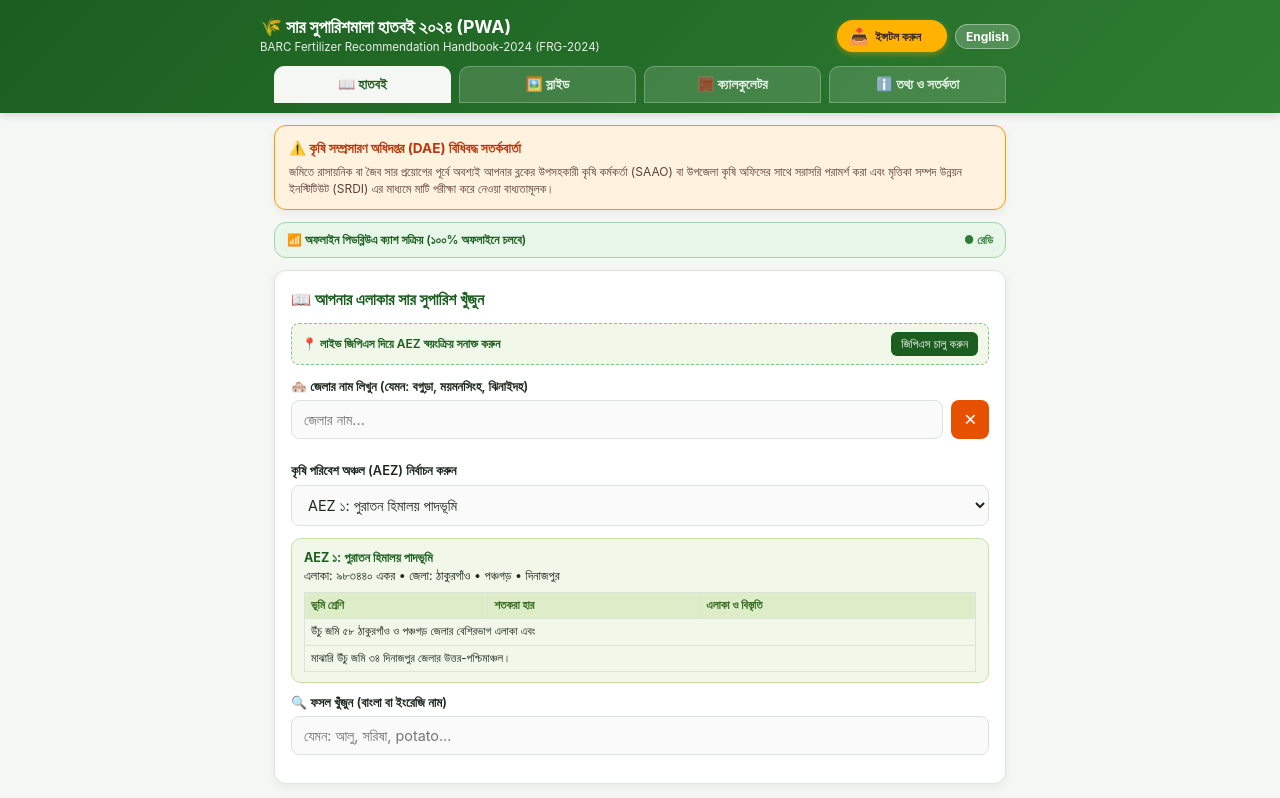
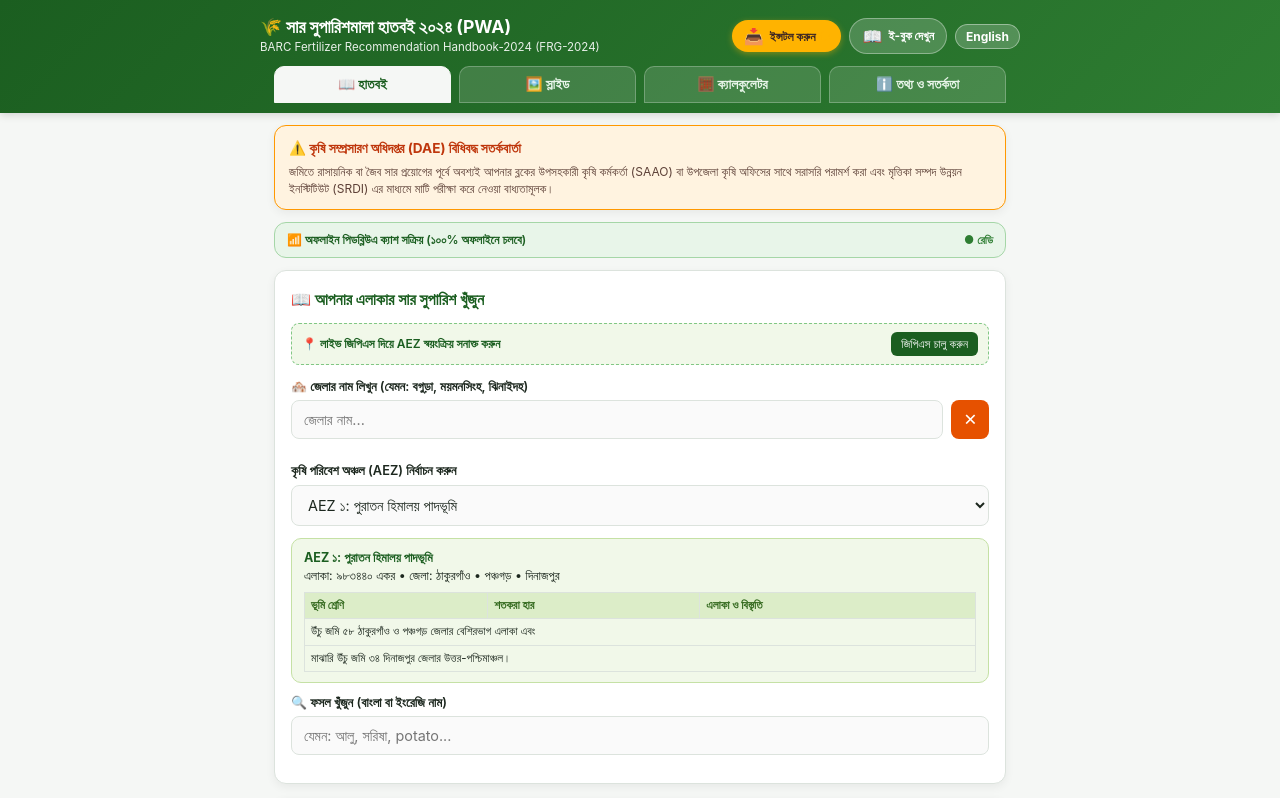
Before and after one commit to moniruzjaman/fertilizer-handbook-2024, a website: page pwa/index.html in a window 1280 px wide. Shown: the top 798 px of the page. Drawn offline with Linux system fonts and the light colour scheme.

Commit message:
feat(ui): add navigation button for visual ebook
Add a new navigation button to the PWA header that links to the
FRG-2024 Visual Ebook. The button includes responsive styling that
shows only an icon on small screens and both icon and text on larger
screens, along with localization support for English and Bengali.

```diff
--- a/pwa/index.html
+++ b/pwa/index.html
@@ -53,6 +53,11 @@
     .install-tooltip kbd { background: rgba(255,255,255,0.15); padding: 1px 5px; border-radius: 4px; font-family: monospace; font-size: 0.65rem; }
     .install-hint-dot { width: 8px; height: 8px; background: #FFB300; border-radius: 50%; animation: pulse 2s infinite; flex-shrink: 0; }
     @keyframes pulse { 0%, 100% { opacity: 1; transform: scale(1); } 50% { opacity: 0.6; transform: scale(1.1); } }
+    .nav-ebook-btn { background: rgba(255,255,255,0.18); color: #fff; border: 1px solid rgba(255,255,255,0.35); padding: 8px 12px; border-radius: 24px; font-size: 0.75rem; font-weight: 700; cursor: pointer; display: flex; align-items: center; gap: 6px; transition: background 0.2s, border-color 0.2s; text-decoration: none; }
+    .nav-ebook-btn:hover, .nav-ebook-btn:focus { background: rgba(255,255,255,0.3); border-color: rgba(255,255,255,0.6); }
+    .nav-ebook-btn .nav-icon { font-size: 1rem; line-height: 1; }
+    .nav-ebook-btn .nav-text { display: none; }
+    @media (min-width: 480px) { .nav-ebook-btn .nav-text { display: inline; } }
     .tabs { max-width: 760px; margin: 0 auto; display: flex; gap: 8px; padding: 10px 14px 0; }
     .tab-btn { flex: 1; background: rgba(255,255,255,0.14); color: #E8F5E9; border: 1px solid rgba(255,255,255,0.25); padding: 9px 6px; border-radius: 10px 10px 0 0; font-size: 0.85rem; font-weight: 700; cursor: pointer; }
     .tab-btn.active { background: var(--bg); color: var(--primary); border-color: var(--bg); }
@@ -176,6 +181,10 @@
             <div id="tooltip-content"></div>
           </div>
         </div>
+        <a href="https://moniruzjaman.github.io/frg-2024-ebook/" target="_blank" rel="noopener noreferrer" class="nav-ebook-btn" id="nav-ebook-btn" aria-label="Open FRG-2024 Visual Ebook">
+          <span class="nav-icon" aria-hidden="true">📖</span>
+          <span class="nav-text" id="nav-ebook-label">ই-বুক দেখুন</span>
+        </a>
         <button class="lang-badge" id="lang-btn" onclick="toggleLanguage()">English</button>
       </div>
     </div>
@@ -938,6 +947,7 @@
       const t = (id, en, bn) => { const el = document.getElementById(id); if (el) el.innerText = isEnglish ? en : bn; };
       t('ui-title', '🌾 Fertilizer Recommendation Handbook 2024 (PWA)', '🌾 সার সুপারিশমালা হাতবই ২০২৪ (PWA)');
       t('install-label', 'Install', 'ইন্সটল করুন');
+      t('nav-ebook-label', 'View Ebook', 'ই-বুক দেখুন');
       t('tab-btn-book', '📖 Handbook', '📖 হাতবই');
       t('tab-btn-calc', '🧮 Calculator', '🧮 ক্যালকুলেটর');
       t('tab-btn-info', 'ℹ️ Info & Safety', 'ℹ️ তথ্য ও সতর্কতা');
```
